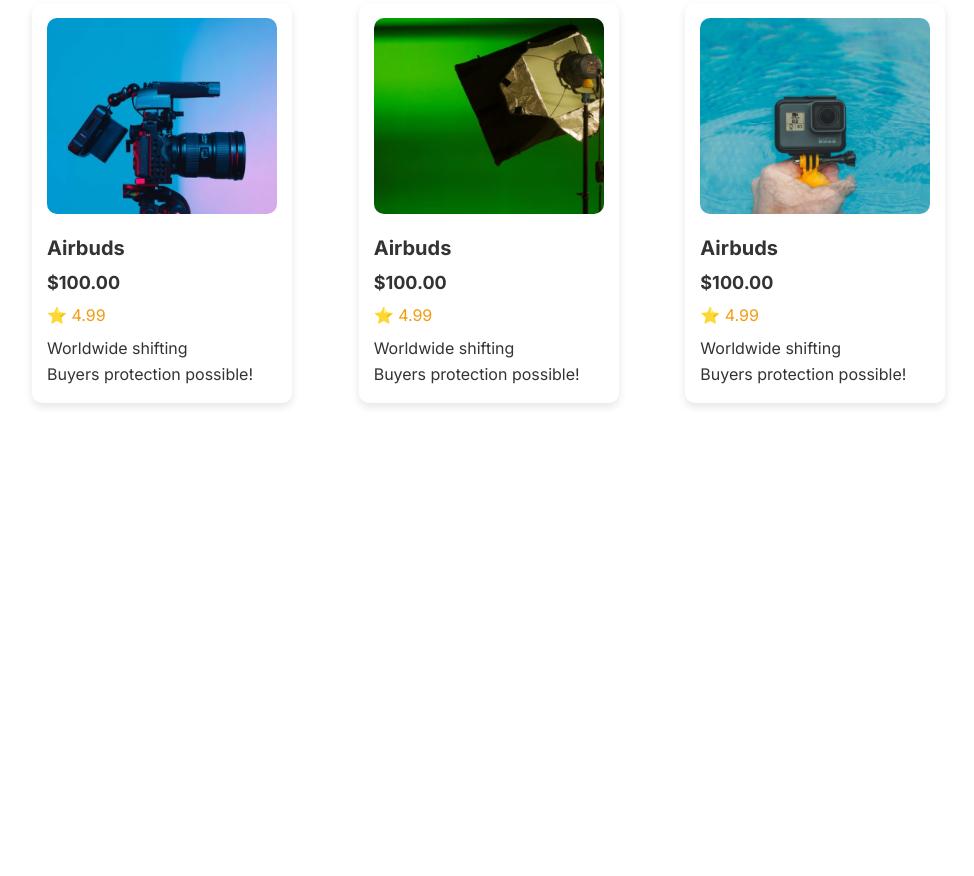
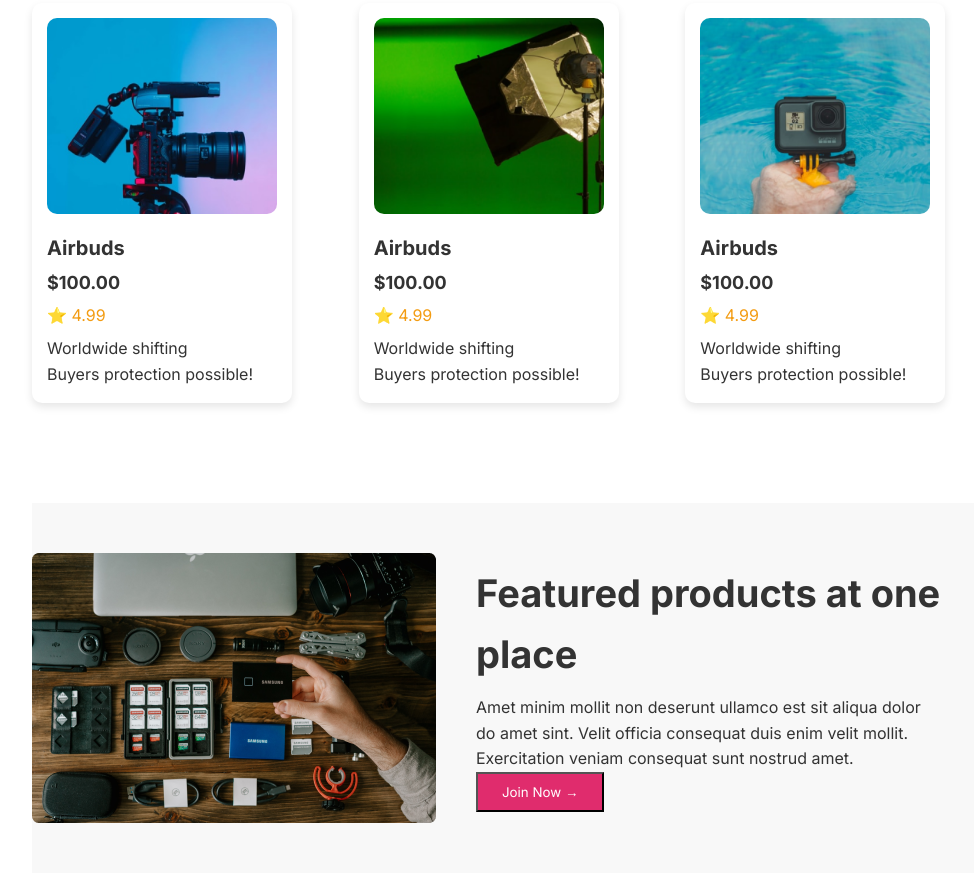
Before and after one commit to mca-programmer/influencer-gear, a plain HTML site: page index.html in a window 1280 px wide. Shown: the part 1907-2783 px from the top of the page, without its empty margins (133-1107 px from the left). Before the commit the page ends 2410 px from the top, so only its background shows below. Drawn offline with Linux system fonts and the light colour scheme.

Commit message:
added featured section

```diff
--- a/index.html
+++ b/index.html
@@ -124,6 +124,18 @@
   </div>
   </section>
 
+   <!-- Featured seciton -->
+  <section class="featured">
+    <div class="featured-content">
+      <img src="images/gear.png" alt="">
+    <div class="featured-text">
+      <h3>Featured products at one place</h3>
+      <p>Amet minim mollit non deserunt ullamco est sit aliqua dolor <br>do amet sint. Velit officia consequat duis enim velit mollit. <br> Exercitation veniam consequat sunt nostrud amet.</p>
+      <button class="primary-btn">Join Now  &rarr;	</button>
+    </div>
+    </div>
+
+  </section>
  </main>
 
 </body>
--- a/style.css
+++ b/style.css
@@ -174,3 +174,37 @@ nav ul li a i {
   color: #f39c12;
   margin-bottom: 8px;
 }
+
+/* Featured section*/
+
+.featured {
+  background-color: #f8f8f8;
+  padding: 50px 0;
+  margin-top: 100px;
+  margin-bottom: 100px;
+}
+
+.featured-content {
+  display: flex;
+  gap: 40px;
+  align-items: center;
+}
+
+.featured-text h3 {
+  font-size: 38px;
+  font-weight: bold;
+  margin-bottom: 10px;
+
+}
+.primary-btn{
+  background-color:#E02C6D ;
+  padding: 10px 24px;
+  color:#ffffff ;
+}
+.text p{
+  font-size: 16px;
+margin-left: 16px;
+margin-right: 16px;
+color: #6C6C6C;
+font-weight: bold;
+}
```
